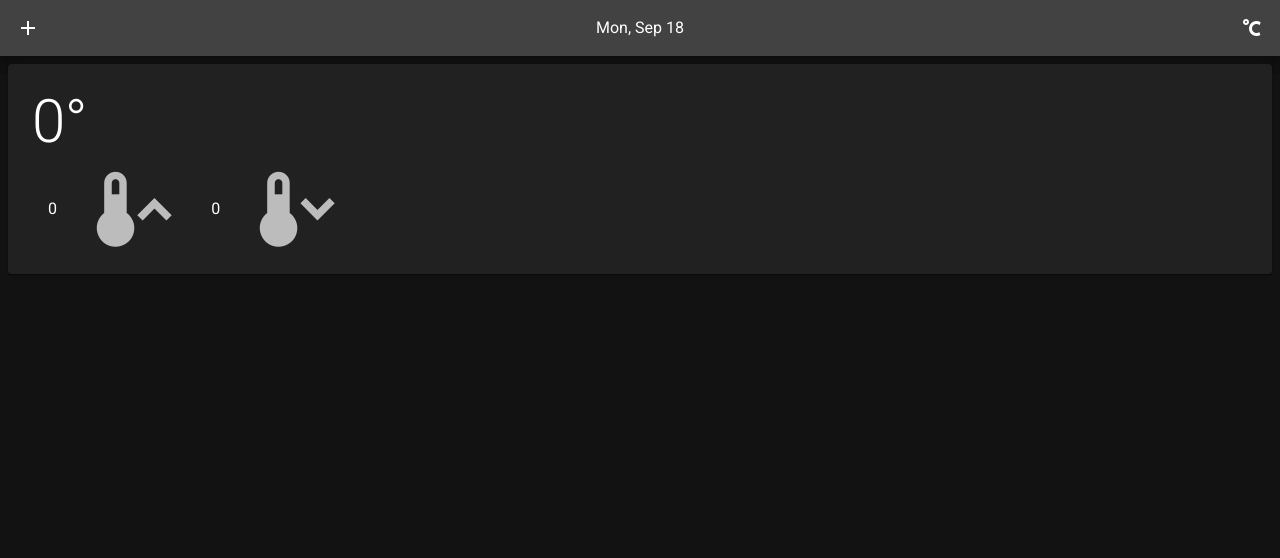
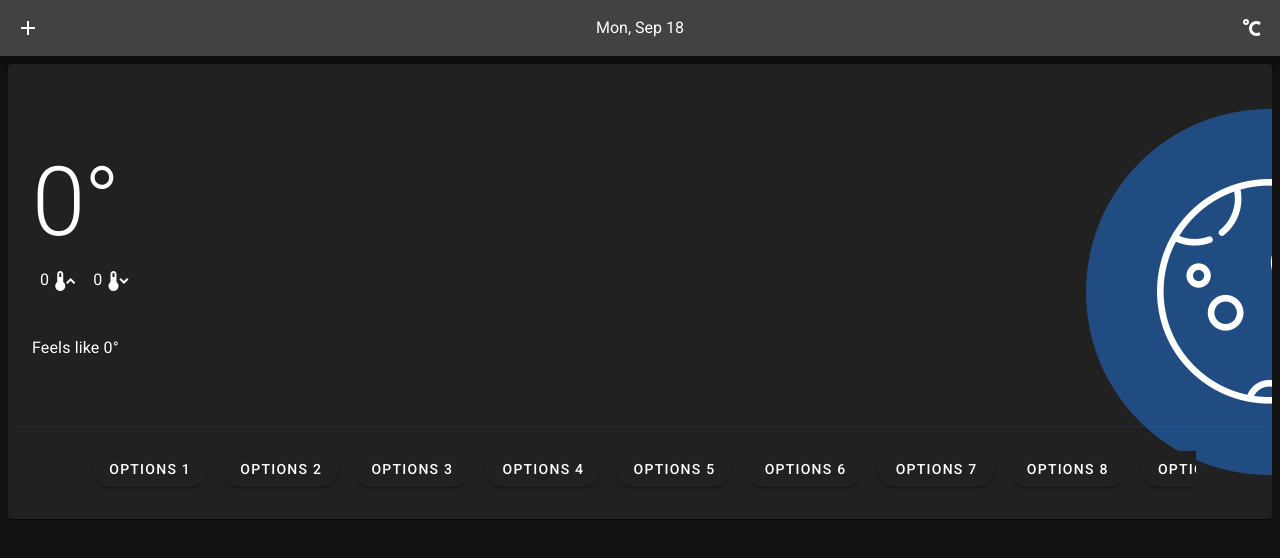
Before and after one commit to ArturPravdivtsev/weather-app, a Vue app: page /weather/1 in a window 1280 px wide. Shown: the top 558 px of the page. Built offline with nearby package versions, Linux system fonts and the light colour scheme; no server answers; the database is empty.

Commit message:
added forecast page

```diff
--- a/src/components/CityCard.vue
+++ b/src/components/CityCard.vue
@@ -88,8 +88,9 @@ import { toRef } from 'vue';
 import { useRouter } from 'vue-router'
 import db from '@/firebase/firebase';
 import { doc, deleteDoc } from 'firebase/firestore/lite';
-import type { CityObject } from '@/lib/lib';
+import type { CityObject } from '@/lib/types';
 import { useCitiesStore } from '@/stores/cities';
+import { round, capitalizeFirstLetter } from '@/lib/lib';
 
 const props = defineProps<{
   id: string,
@@ -101,8 +102,6 @@ const citiesStore = useCitiesStore();
 const router = useRouter();
 
 let expand = toRef(false);
-const round = (num:number) => { return Math.round(num); }
-const capitalizeFirstLetter = (str:string) => { return str.charAt(0).toUpperCase() + str.slice(1); }
 const temperature:number = round(props.city.currentWeather.main.temp);
 const icon:string = props.city.currentWeather.weather[0].icon;
 const description:string = capitalizeFirstLetter(props.city.currentWeather.weather[0].description);
@@ -132,4 +131,4 @@ const gotoWeather = (evt) => {
   if (evt.target !== 'span.v-btn__content') router.push({ name: "city weather", params: { city: props.city.city } });
 }
 
-</script>
+</script>@/lib/types
--- a/src/lib/lib.ts
+++ b/src/lib/lib.ts
@@ -1,60 +1,3 @@
-interface Weather {
-  description: string,
-  icon: string,
-  main: string
-}
+export const round:(num:number) => number = (num:number) => { return Math.round(num); }
 
-export interface CurrentWeather {
-  name: string,
-  weather: [Weather],
-  main: {
-    feels_like: number,
-    humidity: number,
-    pressure: number,
-    temp: number,
-    temp_max: number,
-    temp_min: number
-  },
-  wind: {
-    deg: number,
-    speed: number
-  },
-  coord: {
-    lat: number,
-    lon: number
-  }
-}
-
-export interface CityObject {
-  city: string,
-  currentWeather: CurrentWeather
-}
-
-export interface City {
-  [id:string]: CityObject
-}
-
-export const currentWeatherItem = {
-  name: '',
-  weather: [{
-    description: '',
-    icon: '',
-    main: ''
-  }],
-  main: {
-    feels_like: 0,
-    humidity: 0,
-    pressure: 0,
-    temp: 0,
-    temp_max: 0,
-    temp_min: 0
-  },
-  wind: {
-    deg: 0,
-    speed: 0
-  },
-  coord: {
-    lat: 0,
-    lon: 0
-  }
-}
+export const capitalizeFirstLetter:(num:string) => string = (str:string) => { return str.charAt(0).toUpperCase() + str.slice(1); }
--- /dev/null
+++ b/src/lib/types.ts
@@ -0,0 +1,60 @@
+interface Weather {
+  description: string,
+  icon: string,
+  main: string
+}
+
+export interface CurrentWeather {
+  name: string,
+  weather: [Weather],
+  main: {
+    feels_like: number,
+    humidity: number,
+    pressure: number,
+    temp: number,
+    temp_max: number,
+    temp_min: number
+  },
+  wind: {
+    deg: number,
+    speed: number
+  },
+  coord: {
+    lat: number,
+    lon: number
+  }
+}
+
+export interface CityObject {
+  city: string,
+  currentWeather: CurrentWeather
+}
+
+export interface City {
+  [id:string]: CityObject
+}
+
+export const currentWeatherItem = {
+  name: '',
+  weather: [{
+    description: '',
+    icon: '',
+    main: ''
+  }],
+  main: {
+    feels_like: 0,
+    humidity: 0,
+    pressure: 0,
+    temp: 0,
+    temp_max: 0,
+    temp_min: 0
+  },
+  wind: {
+    deg: 0,
+    speed: 0
+  },
+  coord: {
+    lat: 0,
+    lon: 0
+  }
+}
--- a/src/stores/cities.ts
+++ b/src/stores/cities.ts
@@ -1,5 +1,5 @@
 import { defineStore } from 'pinia';
-import type { City } from '../lib/lib';
+import type { City } from '../lib/types';
 
 export type RootState = {
   cities: City[];
--- a/src/views/CitiesList.vue
+++ b/src/views/CitiesList.vue
@@ -1,6 +1,6 @@
 <script setup lang="ts">
 import CityCard from "../components/CityCard.vue";
-import type { City } from '@/lib/lib';
+import type { City } from '@/lib/types';
 
 defineProps<{
   cities: City,
@@ -42,3 +42,4 @@ defineProps<{
     </v-row>
   </v-container>
 </template>
+@/lib/types
--- a/src/views/CityWeather.vue
+++ b/src/views/CityWeather.vue
@@ -2,12 +2,16 @@
   <v-card
     class="pa-2 ma-2"
   >
-    <v-card-item :title="currentWeather.name">
+    <v-card-item class="pt-6" :title="currentWeather.name">
     </v-card-item>
-    <v-card-text class="py-0">
+    <v-card-text class="pt-12">
+      <!-- <span class="bg night"></span> -->
+      <div class="weather-icon">
+        <img src="/moon.png" />
+      </div>
       <v-row align="center" no-gutters>
         <v-col
-          class="text-h2"
+          class="text-h1"
           cols="6"
         >
         {{ round(currentWeather.main.temp) }}&deg;
@@ -15,23 +19,41 @@
       </v-row>
       <v-row align="center" no-gutters>
         <v-col
-          class="text-h2"
           cols="3"
         >
           <v-list class="bg-transparent d-inline-flex">
-            <v-list-item
-              :title="round(currentWeather.main.temp_max)"
-              append-icon="mdi-thermometer-chevron-up"
-            >
-            </v-list-item>
-            <v-list-item
-              :title="round(currentWeather.main.temp_min)"
-              append-icon="mdi-thermometer-chevron-down"
-            >
-            </v-list-item>
+            <p class="text-subtitle-1 ma-2">{{ round(currentWeather.main.temp_max) }} <v-icon>mdi-thermometer-chevron-up</v-icon></p>
+            <p class="text-subtitle-1 ma-2">{{ round(currentWeather.main.temp_min) }} <v-icon>mdi-thermometer-chevron-down</v-icon></p>
           </v-list>
         </v-col>
       </v-row>
+      <v-row>
+        <v-col>
+          <p class="text-h5">{{ capitalizeFirstLetter(currentWeather.weather[0].description) }}</p>
+          <p class="text-subtitle-1">Feels like {{ round(currentWeather.main.temp_max) }}&deg;</p>
+        </v-col>
+      </v-row>
+    </v-card-text>
+    <v-divider color="info" class="mt-12"></v-divider>
+    <v-card-text>
+      <v-slide-group
+        show-arrows
+      >
+        <v-slide-group-item
+          v-for="n in 25"
+          :key="n"
+          v-slot="{ isSelected, toggle }"
+        >
+          <v-btn
+            class="ma-2"
+            rounded
+            :color="isSelected ? 'primary' : undefined"
+            @click="toggle"
+          >
+            Options {{ n }}
+          </v-btn>
+        </v-slide-group-item>
+      </v-slide-group>
     </v-card-text>
   </v-card>
 </template>
@@ -41,14 +63,14 @@ import { useRoute } from 'vue-router';
 import db from '@/firebase/firebase';
 import { collection, query, where, getDocs } from "firebase/firestore/lite";
 import { toRef } from 'vue';
-import type { CurrentWeather } from '@/lib/lib';
-import { currentWeatherItem } from '@/lib/lib';
+import type { CurrentWeather } from '@/lib/types';
+import { currentWeatherItem } from '@/lib/types';
 import { getCityWeatherOneCall } from '@/lib/api';
+import { round, capitalizeFirstLetter } from '@/lib/lib';
 
 const route = useRoute();
 let currentWeather = toRef<CurrentWeather>(currentWeatherItem);
 let forecast = toRef(null);
-const round = (num:number) => { return Math.round(num); }
 
 const q = query(collection(db, "cities"), where("city", "==", route.params.city));
 
@@ -64,3 +86,34 @@ console.log('currentWeather', currentWeather.value)
 console.log('forecast', forecast.value)
 
 </script>
+
+<style scoped>
+.bg {
+  width: 100%;
+  height: 100%;
+  position: absolute;
+  top: 0;
+  left: 0;
+  background-size: cover;
+  z-index: -1;
+}
+.day {
+  background: url('../../public/sun.png') no-repeat center center;
+}
+.night {
+  background: url('../../public/moon.png') no-repeat center center;
+}
+
+.weather-icon {
+  height: 100%;
+  position: absolute;
+  top: 0;
+  right: -180px;
+  display: flex;
+  align-items: center;
+}
+.weather-icon img {
+  width: 366px;
+  height: 366px;
+}
+</style>
```
Also changed, not shown: public/moon.png (added), public/sun.png (added).
